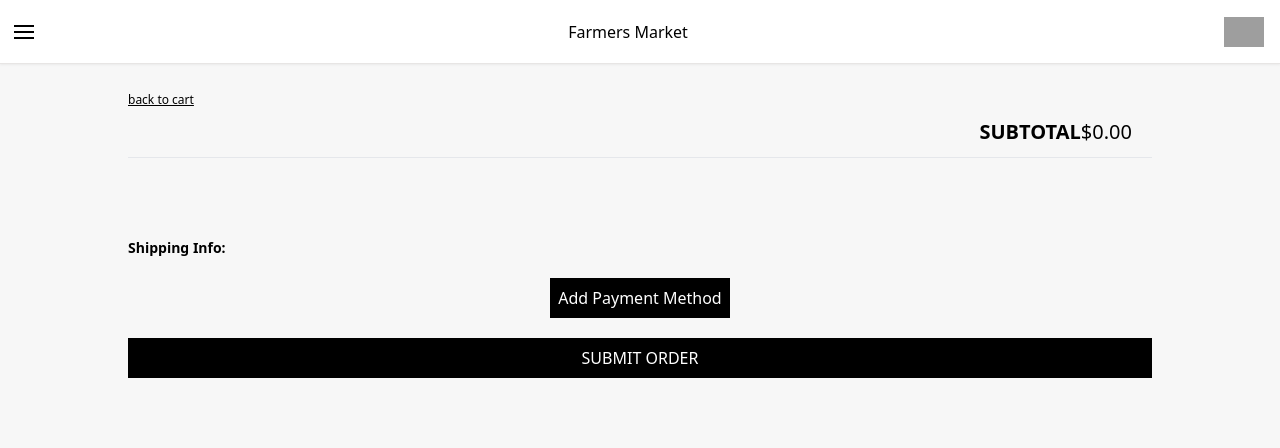
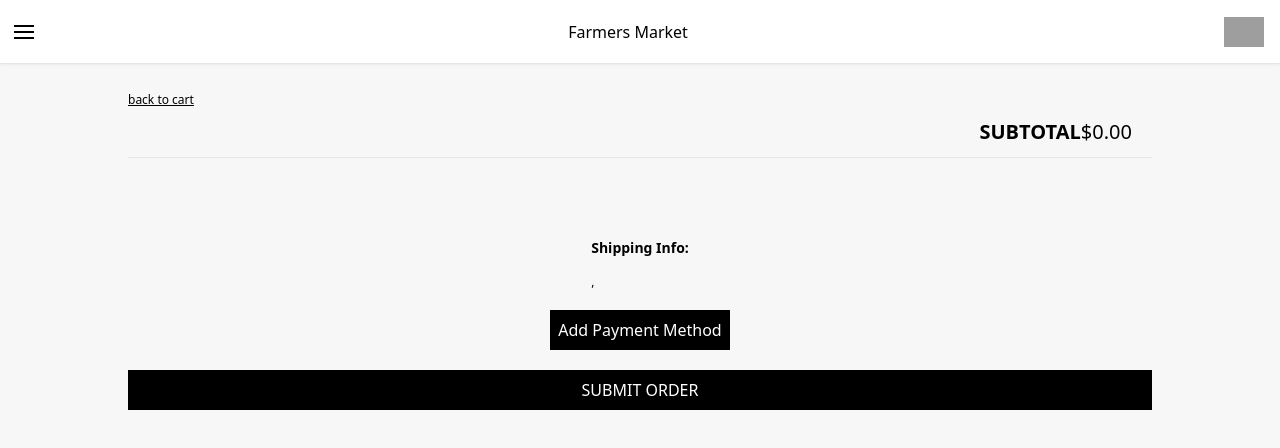
Before and after one commit to lvas248/farmers_market_revamp, a React (Create React App) app in the folder client/: page /checkout/payment in a window 1280 px wide. Shown: the top 448 px of the page. Built offline with nearby package versions, Linux system fonts and the light colour scheme; no server answers; grey boxes are pictures that could not be loaded.

Commit message:
Frontend: add loading icon for sessions, update styling of shipping_info comp

```diff
--- a/client/src/components/LoadingIcon.js
+++ b/client/src/components/LoadingIcon.js
@@ -6,8 +6,9 @@ function LoadingIcon() {
     const cartStatus = useSelector( state => state.cart.status)
     const orderStatus = useSelector( state => state.order.status)
     const productStatus = useSelector( state => state.product.status)
+    const sessionStatus = useSelector( state => state.session.status)
 
-    const display =  (orderStatus === 'pending' || cartStatus === 'pending' || productStatus === 'pending')
+    const display =  (orderStatus === 'pending' || cartStatus === 'pending' || productStatus === 'pending' || sessionStatus === 'pending')
 
     return (
         <div className={`${ !display && 'hidden'} absolute top-0 h-[100vh] w-[100vw] grid place-content-center`}>
--- a/client/src/pages/account/OrderDetails.js
+++ b/client/src/pages/account/OrderDetails.js
@@ -25,7 +25,7 @@ function OrderDetails() {
 
     return (
     <div className='flex flex-col gap-6 h-screen pt-[10vh]'>
-        <button onClick={navigateTo} className='text-left text-xs underline'>back to orders</button>
+        <button onClick={navigateTo} className='text-left text-xs underline p-5'>back to orders</button>
 
         <h1 className='text-center font-bold text:sm sm:text-3xl'>ORDER DETAILS</h1>
 
--- a/client/src/pages/checkout/Payment.js
+++ b/client/src/pages/checkout/Payment.js
@@ -35,19 +35,31 @@ function Payment({shippingAddress}){
     return (
         <div className='pt-[10vh] h-screen'>
 
-            <div className='text-xs'>
+            <div className='text-xs grid place-content-center text-center gap-2'>
                 <p className='text-sm font-bold'>Shipping Info:</p>
+
+                <div className='m-auto'>
                     <p>{shippingAddress.name}</p>
                     <p>{shippingAddress.email}</p>
                     <p>{shippingAddress.phone}</p>
+                </div>
+
+                <div>
+                    <div className='flex gap-1 m-auto text-center'>
                         <p>{shippingAddress.street}</p>
                         <p>{shippingAddress.apartment}</p>
-                <p>{shippingAddress.city}</p>
+                    </div>
 
-                <div className='flex gap-2'>
+                    <div className='flex gap-1 m-auto text-center'>
+                        <p>{shippingAddress.city},</p>
                         <p>{shippingAddress.state}</p>
                         <p>{shippingAddress.zipcode}</p>
                     </div>
+
+                </div>
+
+
+
 
             </div>
 
```
Lines whose indentation alone changed are shown as unchanged.
